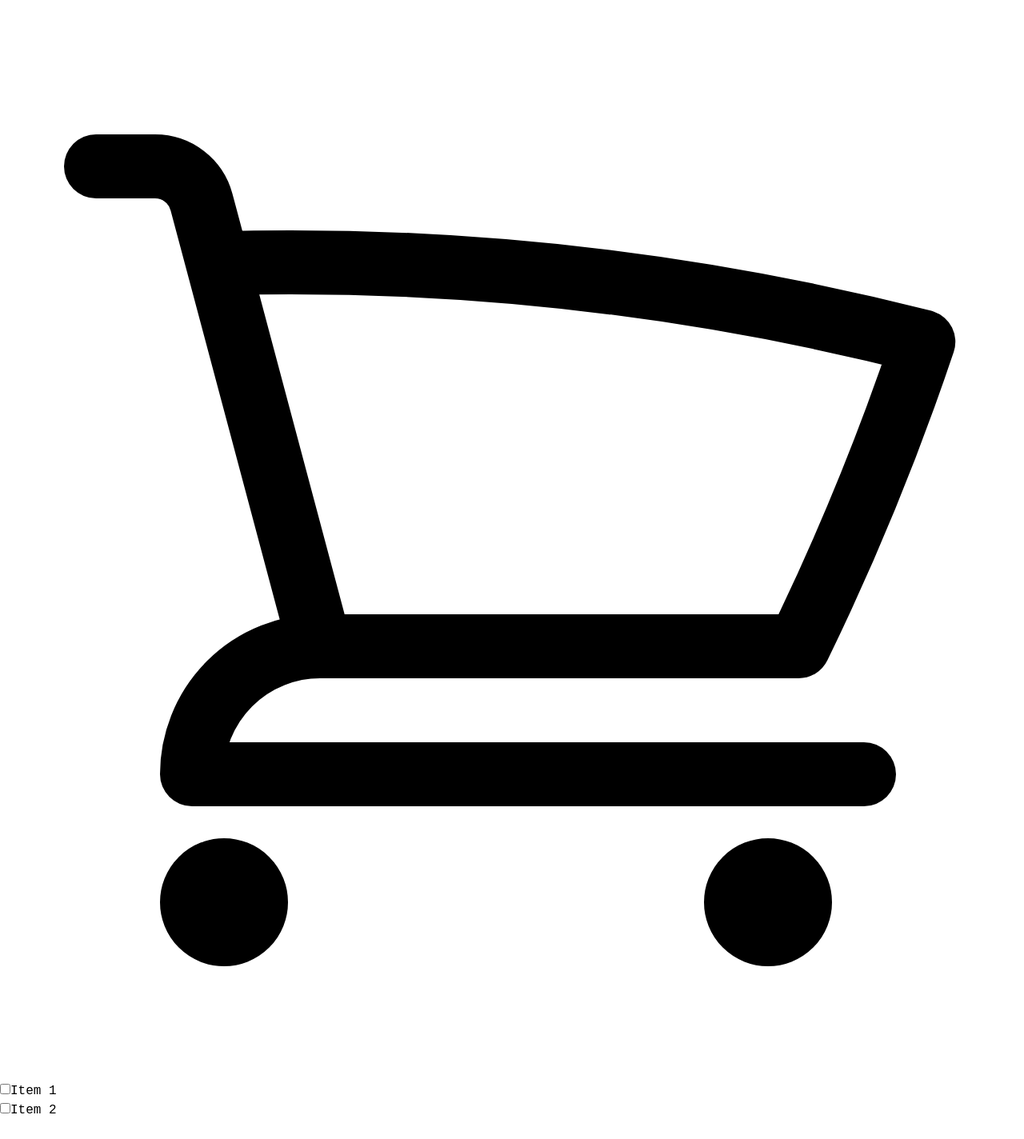
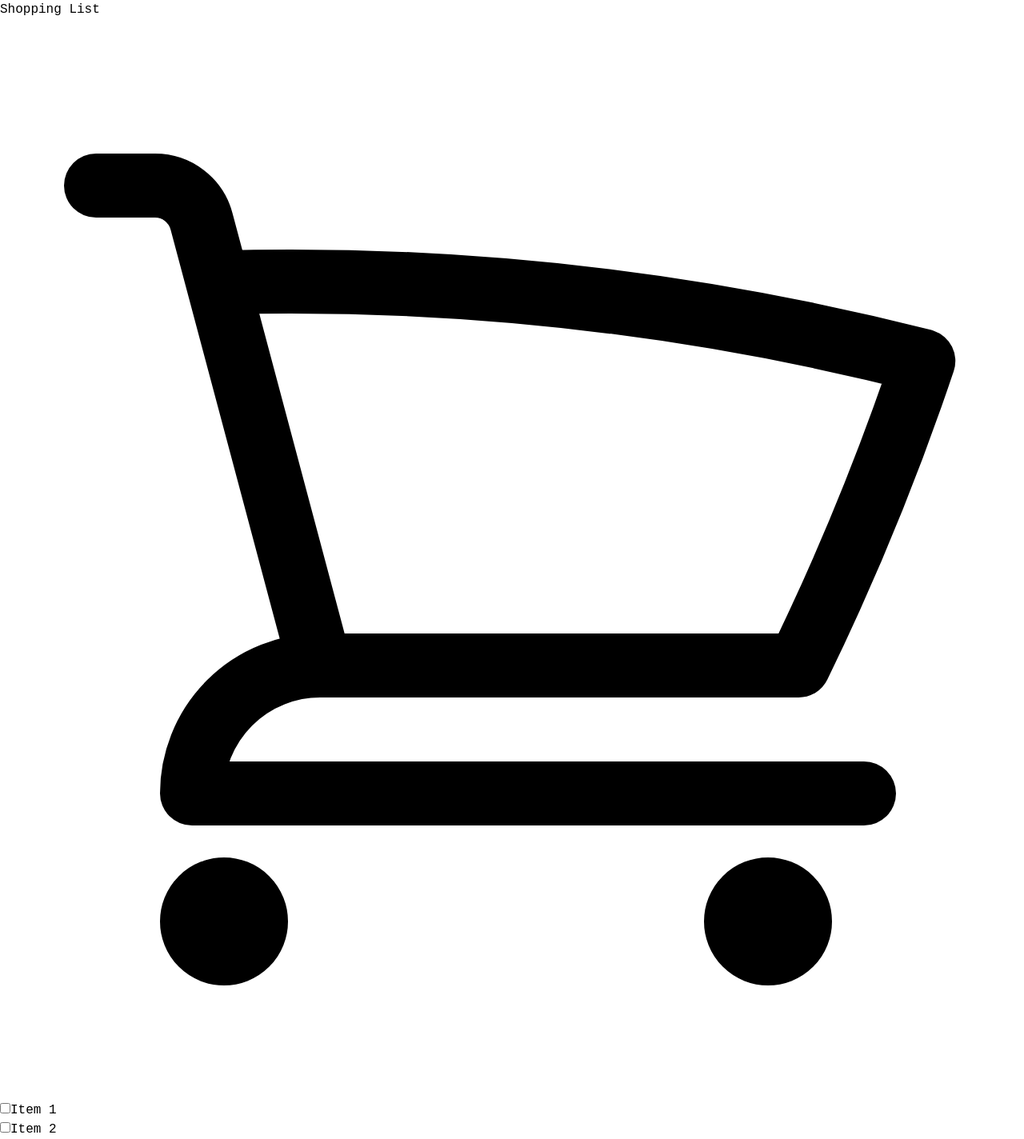
Before and after one commit to jashment/home-storage, a React (Vite) app: page /shopping in a window 1280 px wide. Shown: the whole page at 80% size. Before the commit the page ends 1400 px from the top, so only its background shows below. Built offline with nearby package versions, Linux system fonts and the light colour scheme.

Commit message:
Adding a header

```diff
--- a/src/App.tsx
+++ b/src/App.tsx
@@ -1,14 +1,32 @@
 import Home from './components/Home'
-import { Route, Routes } from 'react-router-dom';
+import { Route, Routes, useLocation } from 'react-router-dom';
 import ShoppingList from './components/ShoppingList';
 import tw from 'tailwind-styled-components';
 import Drawer from './components/Drawer';
-import { useState } from 'react';
+import { useEffect, useState } from 'react';
 
 function App() {
+  const location = useLocation();
   const [drawerIsOpen, setDrawerIsOpen] = useState(true)
+
+
+  const [headerText, setHeaderText] = useState('');
+
+  useEffect(() => {
+    switch (location.pathname) {
+      case '/':
+        setHeaderText('Home Storage');
+        break;
+      case '/shopping':
+        setHeaderText('Shopping List');
+        break;
+      default:
+        setHeaderText('Default Header');
+    }
+  }, [location.pathname]);
   return (
-    <>
+    <TWAppContainer>
+    <TWHeader>{headerText}</TWHeader>
     <TWDrawerButton onClick={() => setDrawerIsOpen(!drawerIsOpen)}>
         <svg xmlns="http://www.w3.org/2000/svg" fill="none" viewBox="0 0 24 24" strokeWidth={1.5} stroke="currentColor" className="w-6 h-6">
           <path strokeLinecap="round" strokeLinejoin="round" d="M3.75 6.75h16.5M3.75 12h16.5m-16.5 5.25h16.5" />
@@ -21,9 +39,19 @@ function App() {
         <Route path='/' element={<Home />} />
         <Route path='/shopping' element={<ShoppingList />} />
       </Routes>
-    </>
+    </TWAppContainer>
   )
 }
+
+const TWAppContainer = tw.div`
+  flex
+  flex-col
+`
+
+const TWHeader = tw.h1`
+  mx-auto
+  font-bold
+`
 
 const TWDrawerButton = tw.button`
   absolute
--- a/src/components/Home/Home.tsx
+++ b/src/components/Home/Home.tsx
@@ -6,7 +6,6 @@ const Home = () => {
   return (
     <TWAllContainer>
       <TWHomeContainer>
-        <Heading>Home Storage</Heading>
         <p className='mx-auto'>What would you like to do?</p>
         <Categories />
       </TWHomeContainer>
@@ -21,28 +20,11 @@ const TWAllContainer = tw.div`
   w-full
 `
 
-const TWDrawerContainer = tw.div`
-  md:basis-1/6
-  flex-col
-`
-
 const TWHomeContainer = tw.div`
   flex
   mx-auto
   flex-col
 `
 
-const Heading = tw.h1`
-  mx-auto
-  font-bold
-`
-
-const TWDrawerButton = tw.button`
-  absolute
-  mt-5
-  ml-5
-  invisible
-  md:visible
-`
 
 export default Home
--- a/src/components/ShoppingList/ShoppingList.tsx
+++ b/src/components/ShoppingList/ShoppingList.tsx
@@ -18,6 +18,7 @@ const ShoppingList = () => {
 
     return (
         <TWShoppingContainer>
+            <TWItemsContainer>
                 {items.map((item) => (
                     <div key={item.id} className="flex items-center">
                         <input
@@ -35,15 +36,21 @@ const ShoppingList = () => {
                         </label>
                     </div>
                 ))}
+            </TWItemsContainer>
         </TWShoppingContainer>
     );
 }
 
-const TWShoppingContainer = tw.div`
+const TWItemsContainer = tw.div`
     flex
     flex-col
     items-center
     space-y-2
 `
 
+const TWShoppingContainer = tw.h1`
+    flex
+    flex-col
+`
+
 export default ShoppingList
```
Lines whose indentation alone changed are shown as unchanged.
